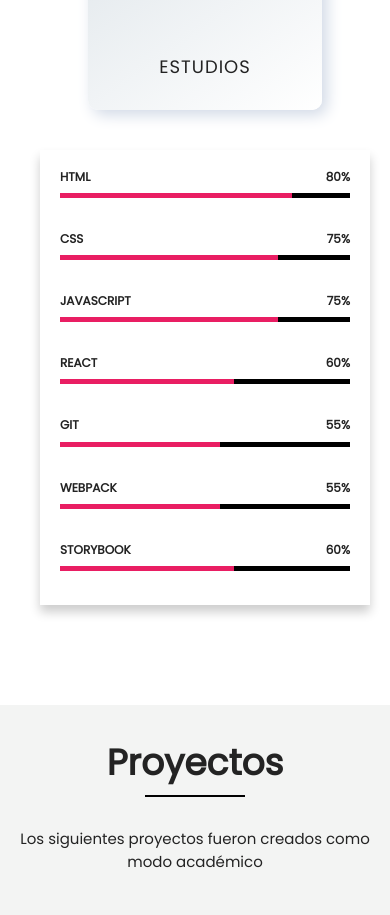
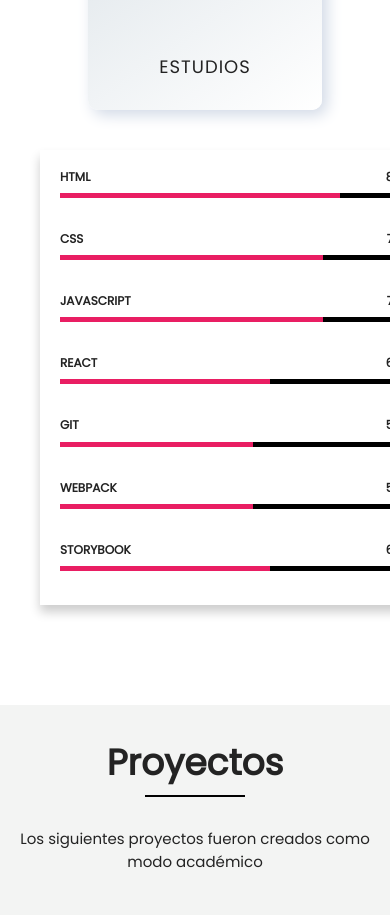
Before and after one commit to Mayra234/my-portfolio-react, a React (Create React App) app: page / in a window 390 px wide. Shown: the part 1980-2895 px from the top of the page. Built offline with nearby package versions, Linux system fonts and the light colour scheme.

Commit message:
Corrección de la grilla del componente Resume

```diff
--- a/src/pages/Home/Resume/index.css
+++ b/src/pages/Home/Resume/index.css
@@ -1,6 +1,9 @@
 .tab-container {
   margin: 10px;
   width: 100%;
+}
+
+.tab-study {
   display: grid;
   gap: 10px;
   grid-template-columns: 1fr 1fr;
@@ -23,7 +26,7 @@
   .content-skill {
     grid-template-columns: none;
   }
-  .tab-container {
+  .tab-study {
     display: flex;
     justify-content: center;
     align-items: center;
```
